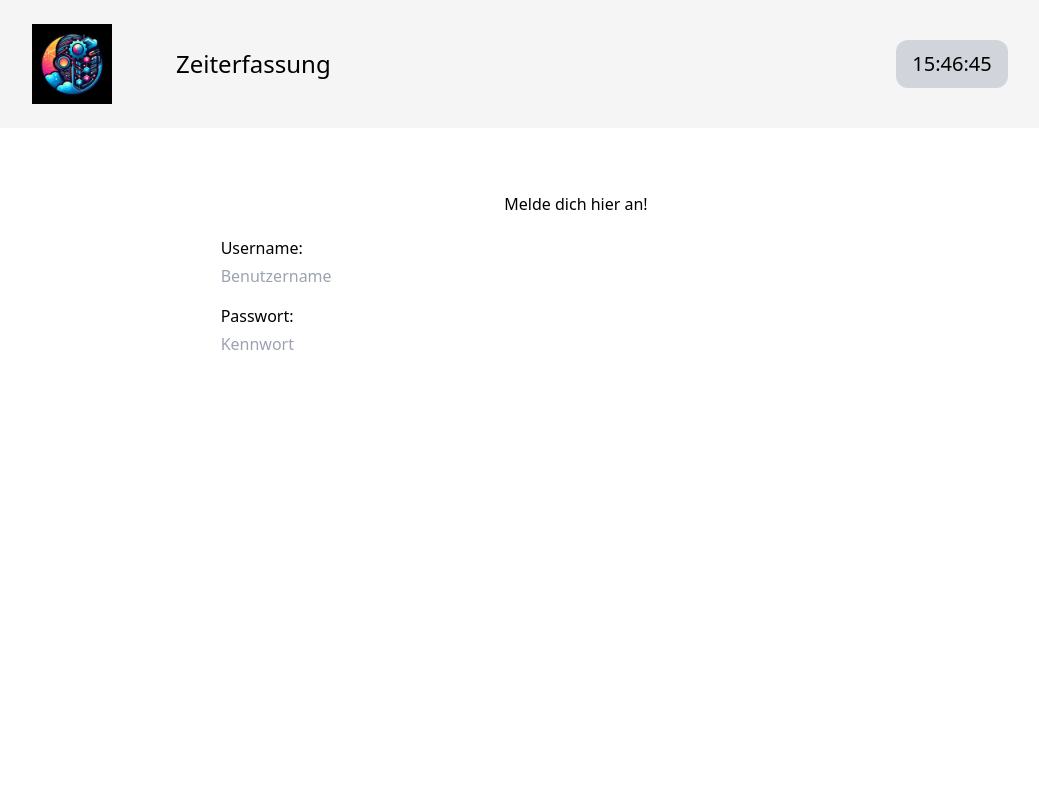
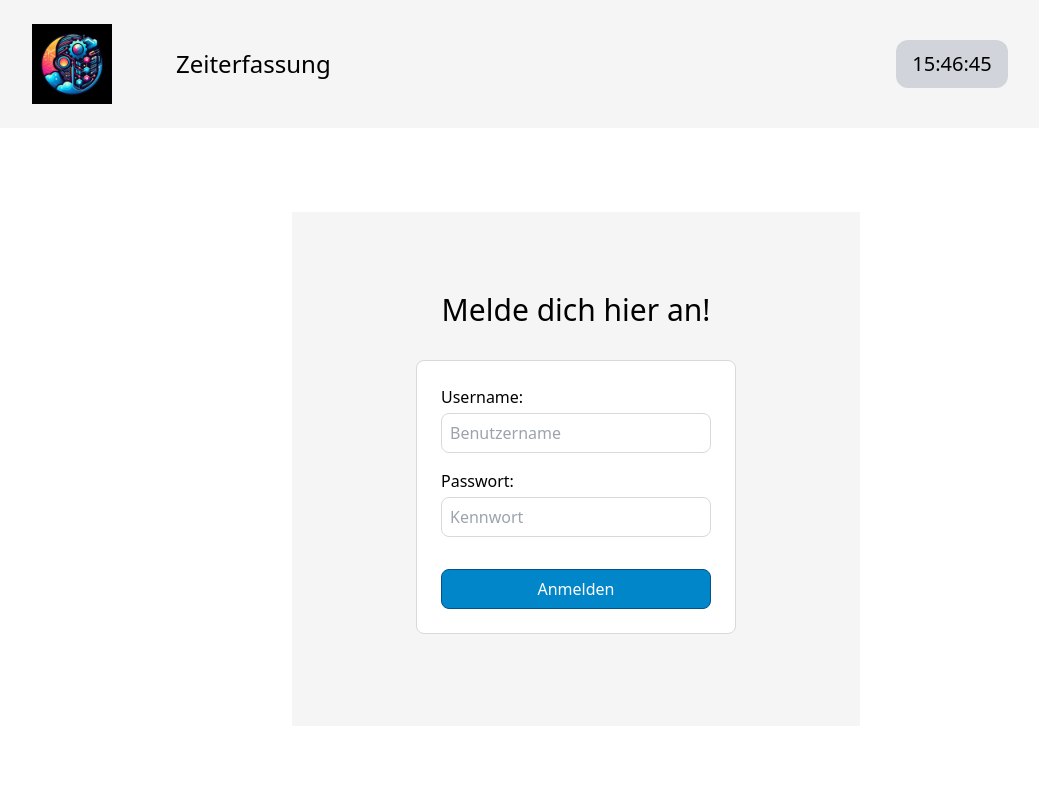
Before and after one commit to Saftladen-GmbH/CN-P108-Zeiterfassung, a Flask app: page / in a window 1280 px wide. Shown: the whole page, without its empty margins (64-1103 px from the left). Before the commit the page ends 350 px from the top, so only its background shows below. Run offline with Flask 3, Linux system fonts and the light colour scheme.

Commit message:
Finished coding Landingpage

```diff
--- a/app/static/css/output.css
+++ b/app/static/css/output.css
@@ -559,6 +558,14 @@ video {
   position: static;
 }
 
+.m-3 {
+  margin: 0.75rem;
+}
+
+.m-5 {
+  margin: 1.25rem;
+}
+
 .mx-2 {
   margin-left: 0.5rem;
   margin-right: 0.5rem;
@@ -609,12 +601,20 @@ video {
   margin-bottom: 2rem;
 }
 
+.mb-4 {
+  margin-bottom: 1rem;
+}
+
 .mb-5 {
   margin-bottom: 1.25rem;
 }
 
 .mb-6 {
   margin-bottom: 1.5rem;
+}
+
+.mb-8 {
+  margin-bottom: 2rem;
 }
 
 .ml-5 {
@@ -710,6 +654,10 @@ video {
   height: 2rem;
 }
 
+.h-10 {
+  height: 2.5rem;
+}
+
 .h-12 {
   height: 3rem;
 }
@@ -758,6 +711,10 @@ video {
   width: 9rem;
 }
 
+.w-80 {
+  width: 20rem;
+}
+
 .w-full {
   width: 100%;
 }
@@ -808,6 +761,10 @@ video {
   border-radius: 9999px;
 }
 
+.rounded-lg {
+  border-radius: 0.5rem;
+}
+
 .rounded-xl {
   border-radius: 0.75rem;
 }
@@ -816,14 +773,42 @@ video {
   border-width: 4px;
 }
 
+.border-\[1\.5px\] {
+  border-width: 1.5px;
+}
+
+.border-\[1px\] {
+  border-width: 1px;
+}
+
 .border-black {
   --tw-border-opacity: 1;
   border-color: rgb(0 0 0 / var(--tw-border-opacity));
 }
 
+.border-dunkelblau {
+  --tw-border-opacity: 1;
+  border-color: rgb(3 83 136 / var(--tw-border-opacity));
+}
+
+.border-grau {
+  --tw-border-opacity: 1;
+  border-color: rgb(217 217 217 / var(--tw-border-opacity));
+}
+
 .bg-black {
   --tw-bg-opacity: 1;
   background-color: rgb(0 0 0 / var(--tw-bg-opacity));
+}
+
+.bg-blau {
+  --tw-bg-opacity: 1;
+  background-color: rgb(2 134 202 / var(--tw-bg-opacity));
+}
+
+.bg-grau-hell {
+  --tw-bg-opacity: 1;
+  background-color: rgb(245 245 245 / var(--tw-bg-opacity));
 }
 
 .bg-gray-300 {
@@ -845,6 +830,25 @@ video {
   padding: 1.25rem;
 }
 
+.p-6 {
+  padding: 1.5rem;
+}
+
+.px-2 {
+  padding-left: 0.5rem;
+  padding-right: 0.5rem;
+}
+
+.px-28 {
+  padding-left: 7rem;
+  padding-right: 7rem;
+}
+
+.py-20 {
+  padding-top: 5rem;
+  padding-bottom: 5rem;
+}
+
 .text-center {
   text-align: center;
 }
@@ -852,6 +856,11 @@ video {
 .text-2xl {
   font-size: 1.5rem;
   line-height: 2rem;
+}
+
+.text-3xl {
+  font-size: 1.875rem;
+  line-height: 2.25rem;
 }
 
 .text-4xl {
@@ -890,6 +899,10 @@ video {
 
 .underline-offset-4 {
   text-underline-offset: 4px;
+}
+
+.ring-blau\/50 {
+  --tw-ring-color: rgb(2 134 202 / 0.5);
 }
 
 .ring-green-600\/50 {
```
Also changed, not shown: other parts of app/static/css/output.css (+11 -76 lines).
